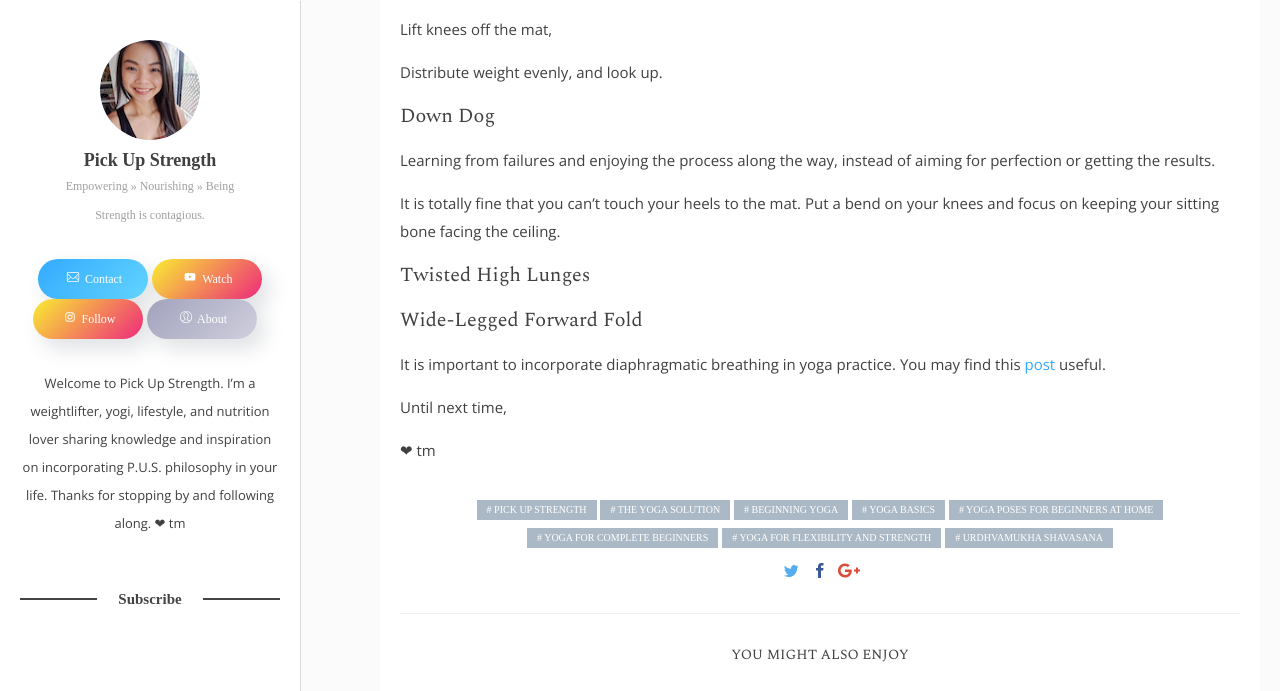
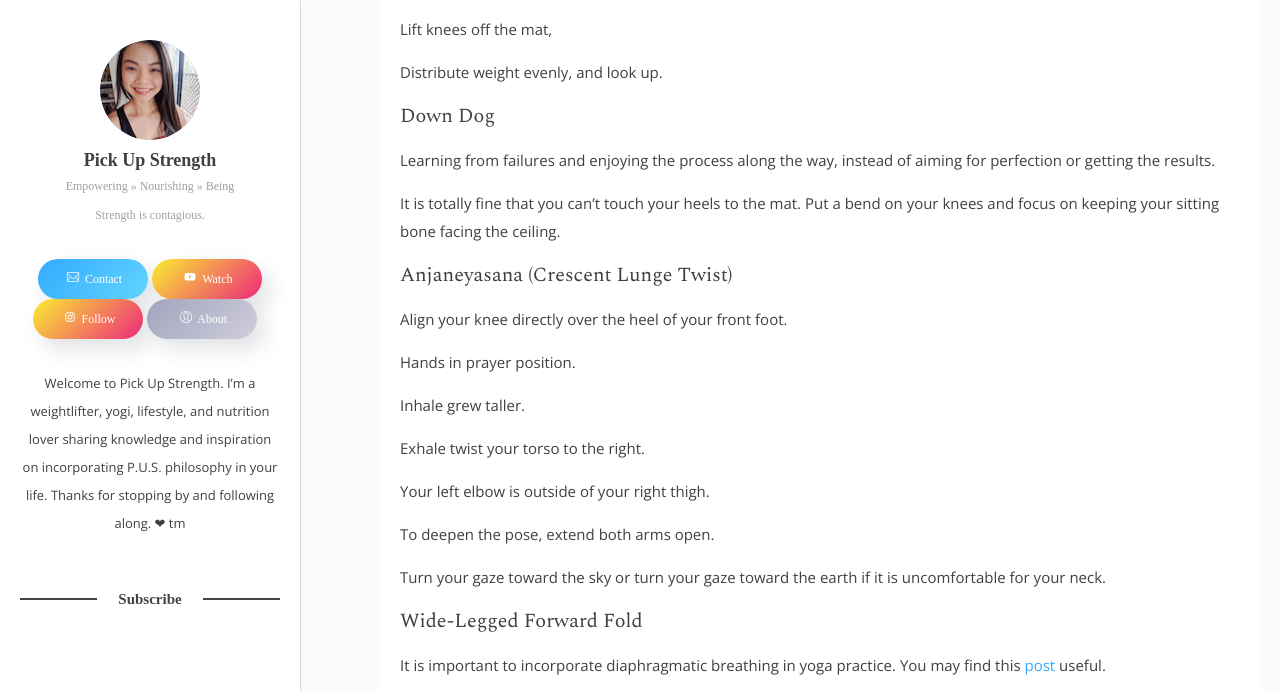
Before and after one commit to teckmonster/pickupstrength, a Jekyll site: the page built from _posts/2018-09-11-Practice-These-Yoga-Poses-For-Beginners.markdown, in a window 1280 px wide and 900 px high, scrolled down 2780 px, cut to the strip 0-691 px from the top of the window. Built offline with Jekyll 4.4.1, drawn with Linux system fonts in a browser that asks for light colours; some web fonts are replaced; comment, search, counter and statistics services are not loaded.

Commit message:
add chunck

```diff
--- a/_posts/2018-09-11-Practice-These-Yoga-Poses-For-Beginners.markdown
+++ b/_posts/2018-09-11-Practice-These-Yoga-Poses-For-Beginners.markdown
@@ -62,7 +62,22 @@ Learning from failures and enjoying the process along the way, instead of aiming
 
 It is totally fine that you can't touch your heels to the mat. Put a bend on your knees and focus on keeping your sitting bone facing the ceiling.
 
-#### Twisted High Lunges
+#### Anjaneyasana (Crescent Lunge Twist)
+
+Align your knee directly over the heel of your front foot.
+
+Hands in prayer position.
+
+Inhale grew taller.
+
+Exhale twist your torso to the right.
+
+Your left elbow is outside of your right thigh.
+
+To deepen the pose, extend both arms open.
+
+Turn your gaze toward the sky or turn your gaze toward the earth if it is uncomfortable for your neck.
+
 
 #### Wide-Legged Forward Fold
 
```
